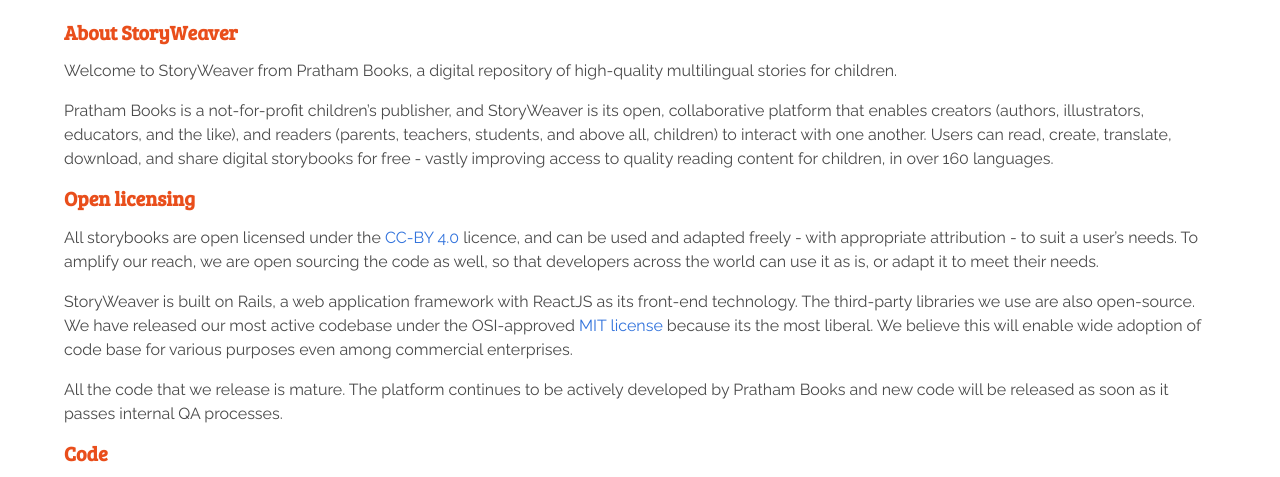
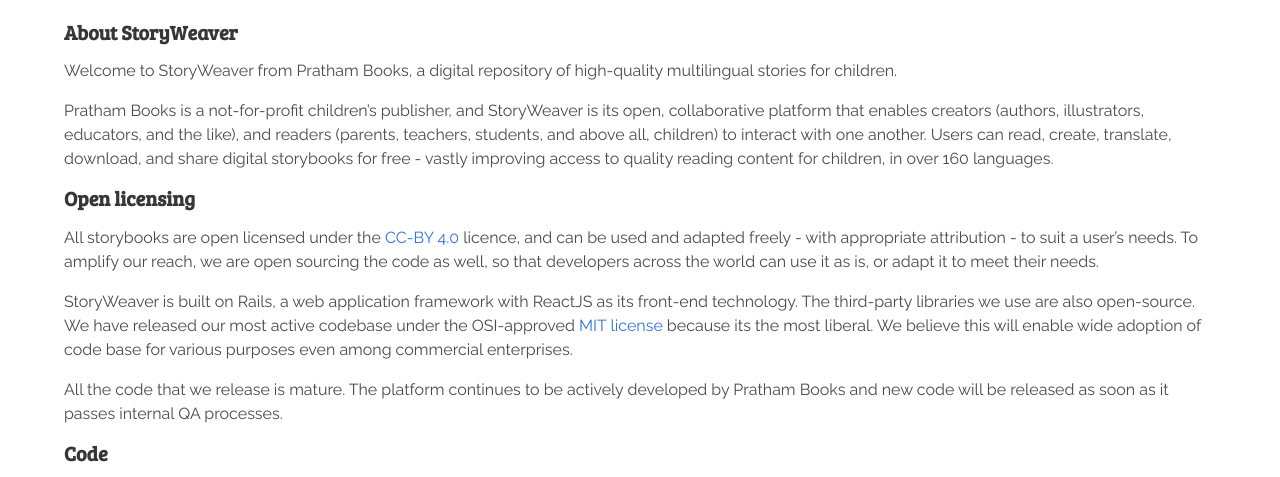
Before and after one commit to PrathamBooks/StoryWeaverOpen, a plain HTML site: page index.html in a window 1280 px wide. Shown: the part 306-783 px from the top of the page. Drawn offline with nearby package versions, Linux system fonts and the light colour scheme.

Commit message:
Update styles.css
removing color: #e94e1b;

```diff
--- a/styles.css
+++ b/styles.css
@@ -7,7 +7,7 @@ body {
 }
 
 .content h4 {
-  color: #e94e1b;
+
 }
 
 .hero.is-primary {
```
